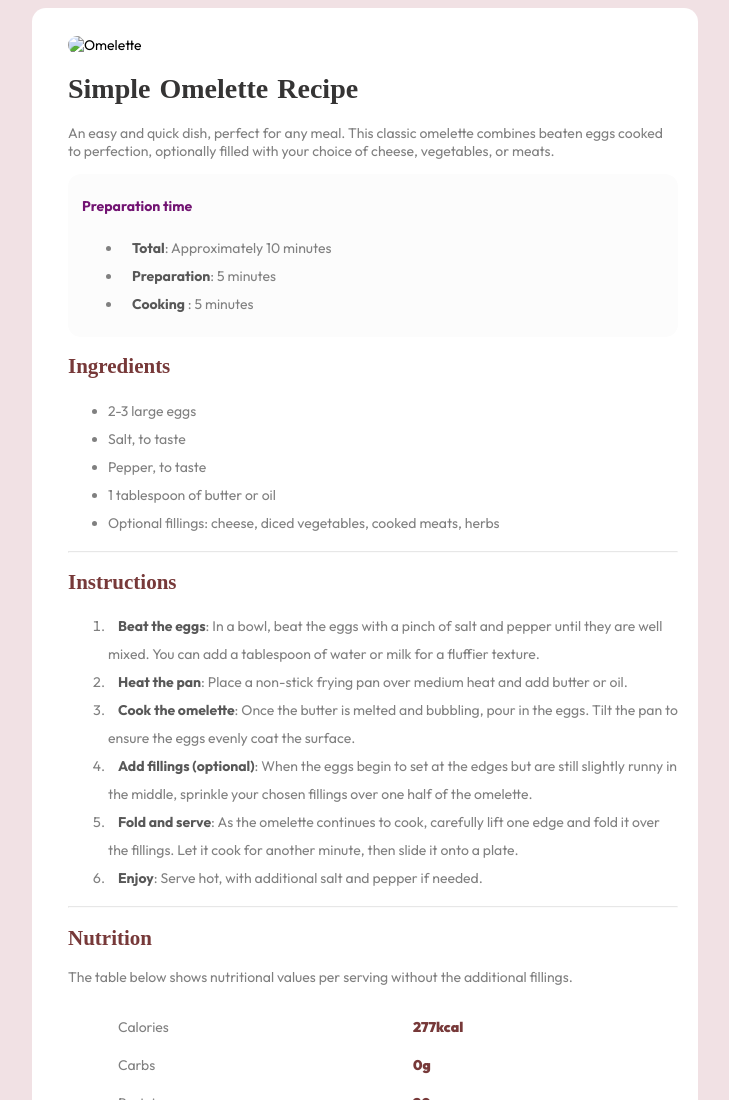
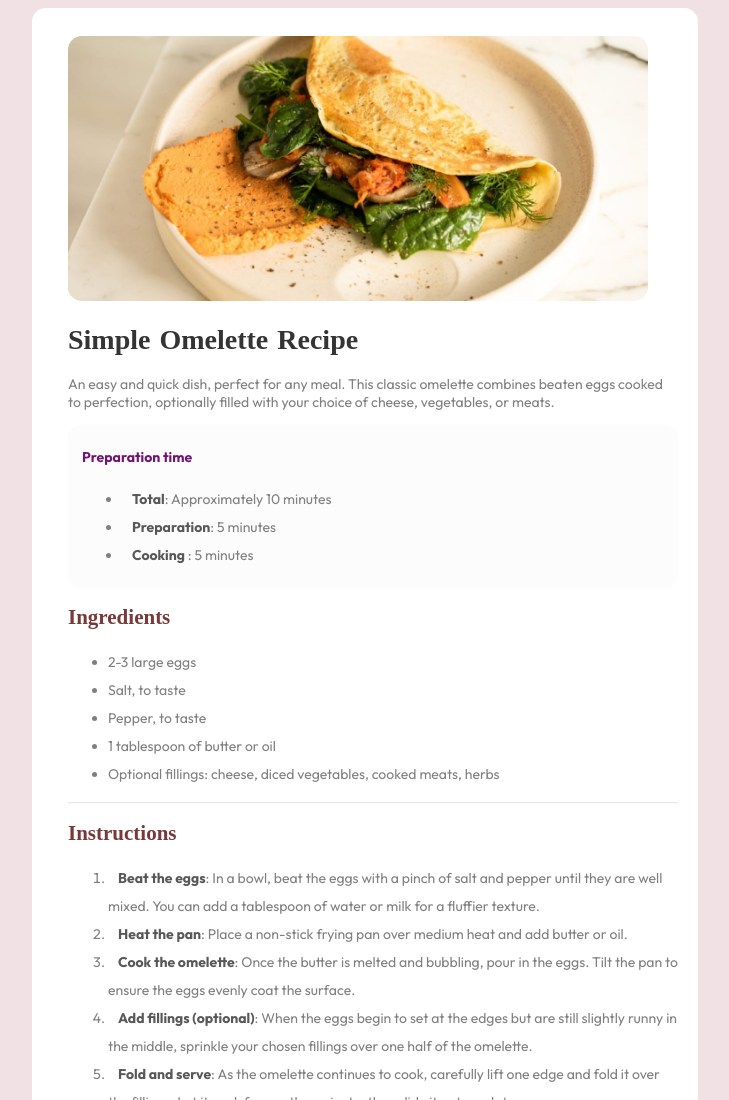
Before and after one commit to Mattylandson/frontend-2, a plain HTML site: page index.html in a window 1280 px wide. Shown: the top 1100 px of the page, without its empty margins (275-1004 px from the left). Drawn offline with Linux system fonts and the light colour scheme.

Commit message:
Add files via upload
Corrected3

```diff
--- a/index.html
+++ b/index.html
@@ -25,7 +25,7 @@
 </head>
 <body>
   <div class="white-container">
-      <img class="img-recipe" src="../recipe-page-main/assets/images/image-omelette.jpeg" alt="Omelette">
+      <img class="img-recipe" src="./assets/images/image-omelette.jpeg" alt="Omelette">
         <h1>Simple Omelette Recipe</h1>
 
             <p>
```
